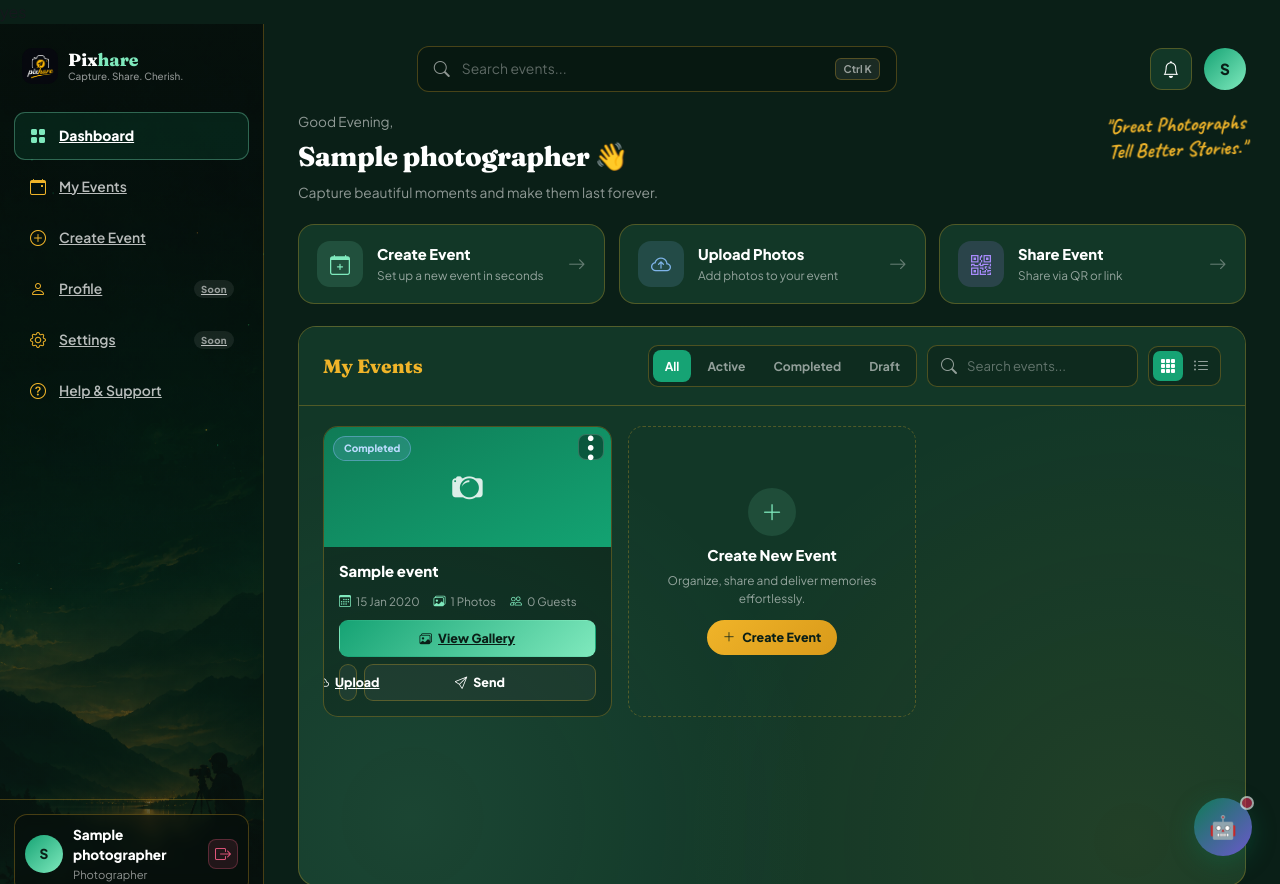
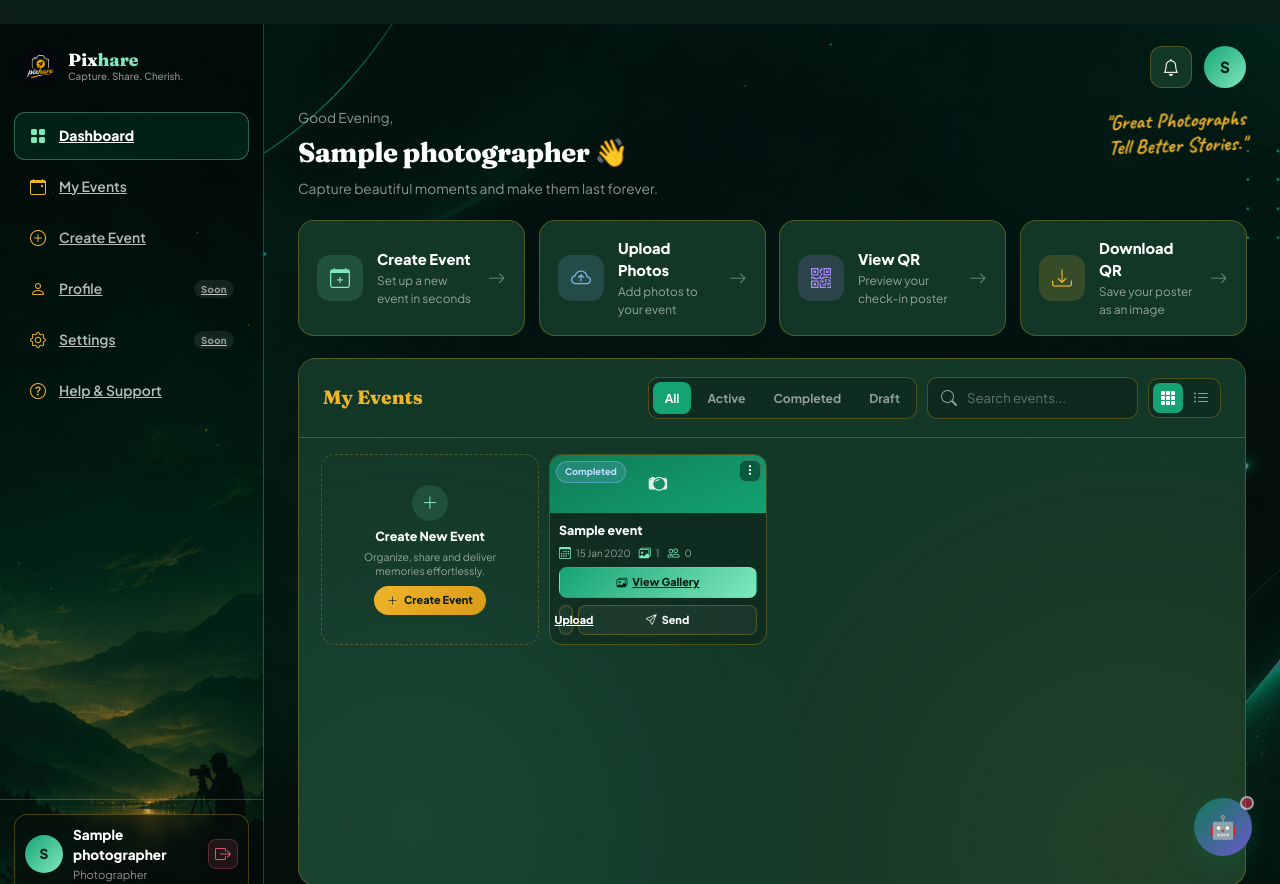
Before and after one commit to Sabtharishi1501/Pixhare, a Flask app: template templates/photographer_dashboard.html in a window 1280 px wide. Run offline with Flask 3, Linux system fonts and the light colour scheme; tables that the repository leaves empty hold one stand-in row (values such as "Sample post"); the template is opened without the code that fills it: values that come from a table or form of the project are taken from there, most other values are stand-ins (such as "Sample title", 1, 10 or a date in 2020).

Commit message:
updated UI

```diff
--- a/templates/photographer_dashboard.html
+++ b/templates/photographer_dashboard.html
@@ -20,11 +20,11 @@
 }
 
 * { box-sizing: border-box; }
-html, body { height: 100%; margin: 0; overflow: hidden; }
-body { background: var(--dsh-dark) !important; }
+html, body { height: 100%; margin: 0; padding: 0; overflow: hidden; background: var(--dsh-dark) !important; }
+.ps-page { background: var(--dsh-dark) !important; min-height: 0 !important; height: 100%; margin: 0 !important; padding: 0 !important; }
 
 .dsh-shell {
-  display: flex; height: 100vh; background: var(--dsh-dark);
+  display: flex; height: 100%; background: var(--dsh-dark);
   font-family: 'Plus Jakarta Sans', sans-serif; color: #fff; overflow: hidden;
 }
 
@@ -33,8 +33,8 @@ body { background: var(--dsh-dark) !important; }
 ═══════════════════════════════════ */
 .dsh-side {
   width: 264px; flex-shrink: 0;
-  background: linear-gradient(180deg, rgba(10,20,16,0.55) 0%, rgba(10,20,16,0.35) 45%, rgba(10,20,16,0.72) 100%),
-              url('{{ url_for("static", filename="images/dashboard-sidebar-bg.jpg") }}') center top / cover no-repeat;
+  background: linear-gradient(180deg, rgba(10,20,16,0.2) 0%, rgba(10,20,16,0.08) 45%, rgba(10,20,16,0.3) 100%),
+              url('{{ url_for("static", filename="images/dashboard-sidebar-bg.jpg") }}') center bottom / cover no-repeat;
   border-right: 1px solid var(--dsh-line);
   display: flex; flex-direction: column;
   position: sticky; top: 0; height: 100vh;
@@ -90,20 +90,14 @@ body { background: var(--dsh-dark) !important; }
 /* ═══════════════════════════════════
    MAIN
 ═══════════════════════════════════ */
-.dsh-main { flex: 1; min-width: 0; height: 100vh; padding: 22px 34px; display: flex; flex-direction: column; overflow: hidden; }
+.dsh-main {
+  flex: 1; min-width: 0; height: 100vh; padding: 22px 34px; display: flex; flex-direction: column; overflow: hidden;
+  background: linear-gradient(180deg, rgba(6,14,11,0.4) 0%, rgba(6,14,11,0.65) 100%),
+              url('{{ url_for("static", filename="images/photo_dash.png") }}') center / cover no-repeat;
+}
 
 /* topbar: search + bell + avatar */
 .dsh-topbar2 { display: flex; align-items: center; gap: 16px; flex-shrink: 0; margin-bottom: 20px; }
-.dsh-search-global {
-  flex: 1; max-width: 480px; margin: 0 auto; display: flex; align-items: center; gap: 10px;
-  background: rgba(0,0,0,0.22); border: 1px solid var(--dsh-line); border-radius: 12px; padding: 10px 16px;
-  transition: box-shadow .2s ease, border-color .2s ease;
-}
-.dsh-search-global:focus-within { border-color: var(--dsh-mint); box-shadow: 0 0 0 3px rgba(127,233,189,0.12); }
-.dsh-search-global i { color: var(--dsh-ink3); }
-.dsh-search-global input { flex: 1; background: none; border: none; outline: none; color: #fff; font-size: 0.87rem; }
-.dsh-search-global input::placeholder { color: var(--dsh-ink4); }
-.dsh-kbd { font-size: 0.66rem; font-weight: 700; color: var(--dsh-ink3); background: rgba(255,255,255,0.08); padding: 2px 7px; border-radius: 6px; border: 1px solid var(--dsh-line); white-space: nowrap; }
 .dsh-topbar-icons { display: flex; align-items: center; gap: 12px; margin-left: auto; }
 .dsh-icon-btn {
   width: 42px; height: 42px; border-radius: 12px; background: var(--dsh-panel);
@@ -125,7 +119,7 @@ body { background: var(--dsh-dark) !important; }
 .dsh-greeting-quote { font-family: 'Caveat', cursive; font-weight: 700; font-size: 1.3rem; color: var(--dsh-amber); text-align: right; line-height: 1.2; transform: rotate(-2deg); }
 
 /* quick action cards */
-.dsh-quick-grid { display: grid; grid-template-columns: repeat(3, 1fr); gap: 14px; margin-bottom: 22px; flex-shrink: 0; }
+.dsh-quick-grid { display: grid; grid-template-columns: repeat(4, 1fr); gap: 14px; margin-bottom: 22px; flex-shrink: 0; }
 .dsh-quick-card {
   display: flex; align-items: center; gap: 14px; background: var(--dsh-panel); border: 1px solid var(--dsh-line);
   border-radius: 16px; padding: 16px 18px; cursor: pointer; text-align: left; width: 100%;
@@ -136,6 +130,7 @@ body { background: var(--dsh-dark) !important; }
 .qc-green .dsh-quick-ic  { background: rgba(127,233,189,0.14); color: var(--dsh-mint); }
 .qc-blue .dsh-quick-ic   { background: rgba(127,180,233,0.16); color: #7fb4e9; }
 .qc-purple .dsh-quick-ic { background: rgba(167,139,250,0.16); color: #a78bfa; }
+.qc-amber .dsh-quick-ic  { background: rgba(240,180,41,0.16); color: var(--dsh-amber); }
 .dsh-quick-title { font-weight: 800; font-size: 0.92rem; color: #fff; margin-bottom: 2px; }
 .dsh-quick-sub { font-size: 0.74rem; color: var(--dsh-ink3); }
 .dsh-quick-arrow { margin-left: auto; color: var(--dsh-ink4); font-size: 1.1rem; flex-shrink: 0; }
@@ -173,62 +168,62 @@ body { background: var(--dsh-dark) !important; }
 .dsh-view-btn.active { background: var(--dsh-forest); color: #fff; }
 
 /* ── grid view ── */
-.dsh-cards-scroll { flex: 1; min-height: 0; overflow-y: auto; padding: 20px 24px; position: relative; }
-.dsh-cards-grid { display: grid; grid-template-columns: repeat(auto-fill, minmax(280px, 1fr)); gap: 16px; }
-.dsh-event-card { background: rgba(0,0,0,0.2); border: 1px solid var(--dsh-line); border-radius: 15px; overflow: hidden; display: flex; flex-direction: column; transition: transform .18s ease, box-shadow .2s ease; }
+.dsh-cards-scroll { flex: 1; min-height: 0; overflow-y: auto; padding: 16px 22px; position: relative; }
+.dsh-cards-grid { display: grid; grid-template-columns: repeat(auto-fill, minmax(180px, 1fr)); gap: 10px; }
+.dsh-event-card { background: rgba(0,0,0,0.2); border: 1px solid var(--dsh-line); border-radius: 13px; overflow: hidden; display: flex; flex-direction: column; transition: transform .18s ease, box-shadow .2s ease; }
 .dsh-event-card:hover { transform: translateY(-3px); box-shadow: 0 14px 30px rgba(0,0,0,0.3); }
 .dsh-event-card.dsh-hidden-card { display: none; }
-.dsh-event-thumb { position: relative; height: 120px; display: flex; align-items: center; justify-content: center; font-size: 1.9rem; color: rgba(255,255,255,0.85); flex-shrink: 0; }
+.dsh-event-thumb { position: relative; height: 58px; display: flex; align-items: center; justify-content: center; font-size: 1.15rem; color: rgba(255,255,255,0.85); flex-shrink: 0; }
 .dsh-event-thumb.grad-0 { background: linear-gradient(155deg,#0f7b56,#13a372); }
 .dsh-event-thumb.grad-1 { background: linear-gradient(155deg,#5240a8,#6b58cc); }
 .dsh-event-thumb.grad-2 { background: linear-gradient(155deg,#c8600a,#e0920a); }
 .dsh-event-thumb.grad-3 { background: linear-gradient(155deg,#274a70,#3a6ea5); }
-.dsh-ev-badge2 { position: absolute; top: 9px; left: 9px; font-size: 0.63rem; font-weight: 800; padding: 4px 10px; border-radius: 50px; border: 1px solid; backdrop-filter: blur(4px); display: inline-flex; align-items: center; gap: 5px; }
+.dsh-ev-badge2 { position: absolute; top: 6px; left: 6px; font-size: 0.58rem; font-weight: 800; padding: 3px 8px; border-radius: 50px; border: 1px solid; backdrop-filter: blur(4px); display: inline-flex; align-items: center; gap: 4px; }
 .dsh-ev-badge2.active    { background: rgba(127,233,189,0.18); border-color: rgba(127,233,189,0.5); color: var(--dsh-mint); }
 .dsh-ev-badge2.completed { background: rgba(127,180,233,0.18); border-color: rgba(127,180,233,0.5); color: #bcdcff; }
 .dsh-ev-badge2.draft     { background: rgba(240,180,41,0.2);  border-color: rgba(240,180,41,0.5);  color: var(--dsh-amber); }
 .dsh-ev-badge2.active::before { content: ''; width: 5px; height: 5px; border-radius: 50%; background: var(--dsh-mint); animation: dshLivePulse 1.8s ease-out infinite; }
 
-.dsh-ev-menu-btn { position: absolute; top: 7px; right: 7px; width: 26px; height: 26px; border-radius: 8px; background: rgba(0,0,0,0.4); border: 1px solid rgba(255,255,255,0.18); color: #fff; display: flex; align-items: center; justify-content: center; cursor: pointer; }
+.dsh-ev-menu-btn { position: absolute; top: 5px; right: 5px; width: 22px; height: 22px; border-radius: 7px; background: rgba(0,0,0,0.4); border: 1px solid rgba(255,255,255,0.18); color: #fff; display: flex; align-items: center; justify-content: center; cursor: pointer; font-size: 0.75rem; }
 .dsh-ev-menu-btn:hover { background: rgba(0,0,0,0.6); }
-.dsh-ev-menu { position: absolute; top: 37px; right: 7px; background: var(--dsh-panel2); border: 1px solid var(--dsh-line); border-radius: 10px; padding: 5px; display: none; z-index: 6; min-width: 150px; box-shadow: 0 12px 26px rgba(0,0,0,0.4); }
+.dsh-ev-menu { position: absolute; top: 30px; right: 5px; background: var(--dsh-panel2); border: 1px solid var(--dsh-line); border-radius: 10px; padding: 5px; display: none; z-index: 6; min-width: 150px; box-shadow: 0 12px 26px rgba(0,0,0,0.4); }
 .dsh-ev-menu.open { display: block; }
 .dsh-ev-menu-item { width: 100%; display: flex; align-items: center; gap: 8px; background: none; border: none; color: var(--dsh-rose); font-size: 0.81rem; font-weight: 700; padding: 8px 9px; border-radius: 7px; cursor: pointer; text-align: left; }
 .dsh-ev-menu-item:hover { background: rgba(224,86,122,0.14); }
 
-.dsh-event-body { padding: 13px 15px 15px; display: flex; flex-direction: column; gap: 10px; flex: 1; }
-.dsh-event-name { font-weight: 800; font-size: 0.93rem; color: #fff; }
-.dsh-event-meta { display: flex; flex-wrap: wrap; gap: 7px 14px; font-size: 0.72rem; color: var(--dsh-ink3); }
+.dsh-event-body { padding: 8px 9px 9px; display: flex; flex-direction: column; gap: 5px; flex: 1; }
+.dsh-event-name { font-weight: 800; font-size: 0.78rem; color: #fff; white-space: nowrap; overflow: hidden; text-overflow: ellipsis; }
+.dsh-event-meta { display: flex; flex-wrap: wrap; gap: 4px 8px; font-size: 0.62rem; color: var(--dsh-ink3); }
 .dsh-event-meta span { display: flex; align-items: center; gap: 5px; }
 .dsh-event-meta i { color: var(--dsh-mint); font-size: 0.75rem; }
 
 .dsh-card-actions { display: flex; flex-direction: column; gap: 7px; margin-top: auto; }
 .dsh-card-btn {
-  display: flex; align-items: center; justify-content: center; gap: 6px; font-size: 0.78rem; font-weight: 800;
-  padding: 8px; border-radius: 9px; cursor: pointer; border: 1px solid transparent;
-  transition: transform .15s ease, background .16s ease; width: 100%; font-family: inherit;
+  display: flex; align-items: center; justify-content: center; gap: 5px; font-size: 0.68rem; font-weight: 800;
+  padding: 6px; border-radius: 8px; cursor: pointer; border: 1px solid transparent;
+  transition: transform .15s ease, background .16s ease; width: 100%; font-family: inherit; white-space: nowrap;
 }
 .dsh-card-btn.primary { background: linear-gradient(135deg, var(--dsh-forest), var(--dsh-mint)); color: var(--dsh-dark); }
 .dsh-card-btn.outline { background: rgba(255,255,255,0.05); border-color: var(--dsh-line); color: #fff; }
 .dsh-card-btn:hover { transform: translateY(-2px); }
 .dsh-card-btn:active { transform: translateY(0) scale(0.97); }
-.dsh-card-row2 { display: flex; gap: 7px; }
+.dsh-card-row2 { display: flex; gap: 5px; }
 .dsh-card-row2 > * { flex: 1; min-width: 0; }
 form.dsh-card-form { display: contents; }
 
 .dsh-create-card {
-  border: 1.5px dashed var(--dsh-line); border-radius: 15px; display: flex; flex-direction: column;
-  align-items: center; justify-content: center; text-align: center; padding: 26px 18px; cursor: pointer; gap: 6px;
-  transition: background .18s ease, border-color .18s ease; min-height: 220px; background: none; width: 100%; font-family: inherit; color: inherit;
+  border: 1.5px dashed var(--dsh-line); border-radius: 14px; display: flex; flex-direction: column;
+  align-items: center; justify-content: center; text-align: center; padding: 16px 12px; cursor: pointer; gap: 5px;
+  transition: background .18s ease, border-color .18s ease; min-height: auto; background: none; width: 100%; font-family: inherit; color: inherit;
 }
 .dsh-create-card:hover { background: rgba(255,255,255,0.03); border-color: var(--dsh-mint); }
-.dsh-create-icon { width: 48px; height: 48px; border-radius: 50%; background: rgba(127,233,189,0.12); color: var(--dsh-mint); display: flex; align-items: center; justify-content: center; font-size: 1.35rem; margin-bottom: 2px; }
-.dsh-create-title { font-weight: 800; color: #fff; font-size: 0.92rem; }
-.dsh-create-sub { font-size: 0.74rem; color: var(--dsh-ink3); max-width: 210px; }
+.dsh-create-icon { width: 36px; height: 36px; border-radius: 50%; background: rgba(127,233,189,0.12); color: var(--dsh-mint); display: flex; align-items: center; justify-content: center; font-size: 1.05rem; margin-bottom: 1px; }
+.dsh-create-title { font-weight: 800; color: #fff; font-size: 0.78rem; }
+.dsh-create-sub { font-size: 0.65rem; color: var(--dsh-ink3); max-width: 170px; line-height: 1.3; }
 .btn-create-mini {
-  display: inline-flex; align-items: center; gap: 7px; margin-top: 6px;
+  display: inline-flex; align-items: center; gap: 6px; margin-top: 4px;
   background: linear-gradient(135deg, var(--dsh-amber), #d99a1a); color: var(--dsh-dark);
-  font-weight: 800; font-size: 0.78rem; padding: 8px 16px; border-radius: 50px; border: none; cursor: pointer;
+  font-weight: 800; font-size: 0.68rem; padding: 6px 13px; border-radius: 50px; border: none; cursor: pointer;
 }
 
 /* ── list view (reuses table styling) ── */
@@ -321,8 +316,7 @@ canvas#posterCanvas { display: block; width: 100%; height: auto; }
 }
 
 @media (max-width: 1080px) {
-  .dsh-quick-grid { grid-template-columns: 1fr; }
-  .dsh-search-global { max-width: none; }
+  .dsh-quick-grid { grid-template-columns: repeat(2, 1fr); }
 }
 @media (max-width: 900px) {
   html, body { overflow: auto; }
@@ -366,12 +360,13 @@ canvas#posterCanvas { display: block; width: 100%; height: auto; }
 .dsh-quick-card:nth-child(3) { animation-delay: .22s; }
 .dsh-panel-card { animation: dshFadeUp .55s ease .28s both; }
 .dsh-event-card, .dsh-table tbody tr { animation: dshFadeUp .4s ease both; }
-.dsh-event-card:nth-child(1), .dsh-table tbody tr:nth-child(1) { animation-delay: .32s; }
-.dsh-event-card:nth-child(2), .dsh-table tbody tr:nth-child(2) { animation-delay: .36s; }
-.dsh-event-card:nth-child(3), .dsh-table tbody tr:nth-child(3) { animation-delay: .40s; }
-.dsh-event-card:nth-child(4), .dsh-table tbody tr:nth-child(4) { animation-delay: .44s; }
-.dsh-event-card:nth-child(5), .dsh-table tbody tr:nth-child(5) { animation-delay: .48s; }
-.dsh-event-card:nth-child(6) { animation-delay: .52s; }
+.dsh-create-card { animation: dshPop .4s ease .28s both; }
+.dsh-event-card:nth-child(2), .dsh-table tbody tr:nth-child(1) { animation-delay: .32s; }
+.dsh-event-card:nth-child(3), .dsh-table tbody tr:nth-child(2) { animation-delay: .36s; }
+.dsh-event-card:nth-child(4), .dsh-table tbody tr:nth-child(3) { animation-delay: .40s; }
+.dsh-event-card:nth-child(5), .dsh-table tbody tr:nth-child(4) { animation-delay: .44s; }
+.dsh-event-card:nth-child(6), .dsh-table tbody tr:nth-child(5) { animation-delay: .48s; }
+.dsh-event-card:nth-child(7) { animation-delay: .52s; }
 
 .btn-create-event, .btn-create-mini { position: relative; overflow: hidden; }
 .btn-create-event::after, .btn-create-mini::after {
@@ -382,7 +377,7 @@ canvas#posterCanvas { display: block; width: 100%; height: auto; }
 
 @media (prefers-reduced-motion: reduce) {
   .dsh-brand, .dsh-nav > *, .dsh-profile-card, .dsh-greeting-hi, .dsh-greeting-name, .dsh-greeting-sub,
-  .dsh-quick-card, .dsh-panel-card, .dsh-event-card, .dsh-table tbody tr, .dsh-flash {
+  .dsh-quick-card, .dsh-panel-card, .dsh-event-card, .dsh-create-card, .dsh-table tbody tr, .dsh-flash {
     animation: none !important; opacity: 1 !important; transform: none !important;
   }
   .dsh-table-watermark, .dsh-ev-badge2.active::before, .btn-create-event::after, .btn-create-mini::after {
@@ -455,13 +450,8 @@ canvas#posterCanvas { display: block; width: 100%; height: auto; }
       {% endif %}
     {% endwith %}
 
-    <!-- Topbar: global search + bell + avatar -->
+    <!-- Topbar: bell + avatar -->
     <div class="dsh-topbar2">
-      <div class="dsh-search-global">
-        <i class="bi bi-search"></i>
-        <input type="text" id="globalSearch" placeholder="Search events...">
-        <span class="dsh-kbd">Ctrl K</span>
-      </div>
       <div class="dsh-topbar-icons">
         <button class="dsh-icon-btn" title="Notifications" onclick="alert('No new notifications yet.')">
           <i class="bi bi-bell"></i>
@@ -499,11 +489,19 @@ canvas#posterCanvas { display: block; width: 100%; height: auto; }
         <i class="bi bi-arrow-right dsh-quick-arrow"></i>
       </button>
       {% if photographer and qr_data_uri %}
-      <button class="dsh-quick-card qc-purple" onclick="openQrModal(this)" data-qr-src="{{ qr_data_uri }}" data-qr-name="{{ photographer.studio_name }}">
+      <button class="dsh-quick-card qc-purple" onclick="openQrModal(this, false)" data-qr-src="{{ qr_data_uri }}" data-qr-name="{{ photographer.studio_name }}">
         <div class="dsh-quick-ic"><i class="bi bi-qr-code"></i></div>
         <div>
-          <div class="dsh-quick-title">Share Event</div>
-          <div class="dsh-quick-sub">Share via QR or link</div>
+          <div class="dsh-quick-title">View QR</div>
+          <div class="dsh-quick-sub">Preview your check-in poster</div>
+        </div>
+        <i class="bi bi-arrow-right dsh-quick-arrow"></i>
+      </button>
+      <button class="dsh-quick-card qc-amber" onclick="openQrModal(this, true)" data-qr-src="{{ qr_data_uri }}" data-qr-name="{{ photographer.studio_name }}">
+        <div class="dsh-quick-ic"><i class="bi bi-download"></i></div>
+        <div>
+          <div class="dsh-quick-title">Download QR</div>
+          <div class="dsh-quick-sub">Save your poster as an image</div>
         </div>
         <i class="bi bi-arrow-right dsh-quick-arrow"></i>
       </button>
@@ -536,7 +534,15 @@ canvas#posterCanvas { display: block; width: 100%; height: auto; }
 
       <!-- GRID VIEW -->
       <div class="dsh-cards-scroll" id="gridView">
+        {% set type_icons = {'wedding':'bi-gem','corporate':'bi-briefcase-fill','birthday':'bi-cake2-fill','conference':'bi-mic-fill','festival':'bi-stars','sports':'bi-trophy-fill','college':'bi-mortarboard-fill','cultural':'bi-music-note-beamed','portrait':'bi-person-badge'} %}
         <div class="dsh-cards-grid">
+          <button class="dsh-create-card" onclick="openCreateModal()">
+            <div class="dsh-create-icon"><i class="bi bi-plus-lg"></i></div>
+            <div class="dsh-create-title">Create New Event</div>
+            <div class="dsh-create-sub">Organize, share and deliver memories effortlessly.</div>
+            <span class="btn-create-mini"><i class="bi bi-plus-lg"></i> Create Event</span>
+          </button>
+
           {% for event in events %}
           {% set is_upcoming = event.date >= today %}
           {% set status = 'completed' if not is_upcoming else ('active' if (event.photo_count or 0) > 0 else 'draft') %}
@@ -549,14 +555,14 @@ canvas#posterCanvas { display: block; width: 100%; height: auto; }
                   <button type="submit" class="dsh-ev-menu-item"><i class="bi bi-trash3"></i> Delete Event</button>
                 </form>
               </div>
-              <i class="bi bi-camera2"></i>
+              <i class="bi {{ type_icons.get(event.event_type, 'bi-camera2') }}"></i>
             </div>
             <div class="dsh-event-body">
               <div class="dsh-event-name">{{ event.name }}</div>
               <div class="dsh-event-meta">
                 <span><i class="bi bi-calendar3"></i> {{ event.date | prettydate }}</span>
-                <span><i class="bi bi-images"></i> {{ event.photo_count or 0 }} Photos</span>
-                <span><i class="bi bi-people"></i> {{ event_stats[event.name].guests if event.name in event_stats else 0 }} Guests</span>
+                <span><i class="bi bi-images"></i> {{ event.photo_count or 0 }}</span>
+                <span><i class="bi bi-people"></i> {{ event_stats[event.name].guests if event.name in event_stats else 0 }}</span>
               </div>
               <div class="dsh-card-actions">
                 <a href="{{ url_for('view_event_photos', event_name=event.name) }}" class="dsh-card-btn primary"><i class="bi bi-images"></i> View Gallery</a>
@@ -570,13 +576,6 @@ canvas#posterCanvas { display: block; width: 100%; height: auto; }
             </div>
           </div>
           {% endfor %}
-
-          <button class="dsh-create-card" onclick="openCreateModal()">
-            <div class="dsh-create-icon"><i class="bi bi-plus-lg"></i></div>
-            <div class="dsh-create-title">Create New Event</div>
-            <div class="dsh-create-sub">Organize, share and deliver memories effortlessly.</div>
-            <span class="btn-create-mini"><i class="bi bi-plus-lg"></i> Create Event</span>
-          </button>
         </div>
       </div>
 
@@ -600,7 +599,7 @@ canvas#posterCanvas { display: block; width: 100%; height: auto; }
             <tr data-status="{{ status }}" data-name="{{ event.name | lower }}{{ (' ' ~ event.venue) | lower if event.venue else '' }}">
               <td>
                 <div class="dsh-ev-cell">
-                  <div class="dsh-ev-thumb-sm grad-{{ loop.index0 % 4 }}"><i class="bi bi-camera2"></i></div>
+                  <div class="dsh-ev-thumb-sm grad-{{ loop.index0 % 4 }}"><i class="bi {{ type_icons.get(event.event_type, 'bi-camera2') }}"></i></div>
                   <div>
                     <div class="dsh-ev-name-sm">{{ event.name }}</div>
                     {% if event.event_time %}<div class="dsh-ev-sub-sm"><i class="bi bi-clock"></i> {{ event.event_time }}</div>{% endif %}
@@ -657,6 +656,20 @@ canvas#posterCanvas { display: block; width: 100%; height: auto; }
     <form method="POST" action="{{ url_for('create_event') }}">
       <label class="dsh-f-label">Event Name</label>
       <input type="text" name="event_name" class="dsh-f-input" placeholder="e.g., Sarah &amp; John Wedding" required>
+      <label class="dsh-f-label">Event Type</label>
+      <select name="event_type" class="dsh-f-input" required>
+        <option value="" disabled selected>Select event type</option>
+        <option value="wedding">💍 Wedding</option>
+        <option value="corporate">💼 Corporate Event</option>
+        <option value="birthday">🎂 Birthday</option>
+        <option value="conference">🎤 Conference</option>
+        <option value="festival">🎉 Festival</option>
+        <option value="sports">🏆 Sports Event</option>
+        <option value="college">🎓 College Event</option>
+        <option value="cultural">🎭 Cultural Event</option>
+        <option value="portrait">📷 Portrait Shoot</option>
+        <option value="other">✨ Other</option>
+      </select>
       <label class="dsh-f-label">Event Date</label>
       <input type="date" name="event_date" class="dsh-f-input" required>
       <label class="dsh-f-label">Venue</label>
@@ -726,7 +739,6 @@ canvas#posterCanvas { display: block; width: 100%; height: auto; }
   /* ── Search + status filter (drives both grid cards and list rows) ── */
   var cards = Array.prototype.slice.call(document.querySelectorAll('.dsh-event-card'));
   var rows  = Array.prototype.slice.call(document.querySelectorAll('.dsh-table tbody tr'));
-  var globalSearch = document.getElementById('globalSearch');
   var panelSearch  = document.getElementById('panelSearch');
   var currentStatus = 'all';
 
@@ -740,14 +752,7 @@ canvas#posterCanvas { display: block; width: 100%; height: auto; }
       });
     });
   }
-  function syncSearch(source, other) {
-    source.addEventListener('input', function () {
-      if (other) other.value = source.value;
-      applyFilters();
-    });
-  }
-  if (globalSearch) syncSearch(globalSearch, panelSearch);
-  if (panelSearch) syncSearch(panelSearch, globalSearch);
+  if (panelSearch) panelSearch.addEventListener('input', applyFilters);
 
   document.querySelectorAll('.dsh-filter-pill').forEach(function (pill) {
     pill.addEventListener('click', function () {
@@ -756,14 +761,6 @@ canvas#posterCanvas { display: block; width: 100%; height: auto; }
       currentStatus = pill.getAttribute('data-filter');
       applyFilters();
     });
-  });
-
-  /* Ctrl+K focuses the global search */
-  document.addEventListener('keydown', function (e) {
-    if ((e.ctrlKey || e.metaKey) && e.key.toLowerCase() === 'k') {
-      e.preventDefault();
-      if (globalSearch) globalSearch.focus();
-    }
   });
 
   /* ── Grid / List view toggle (persisted) ── */
@@ -815,11 +812,11 @@ canvas#posterCanvas { display: block; width: 100%; height: auto; }
   };
 
   /* ── QR modal + poster generator ── */
-  window.openQrModal = function (btn) {
+  window.openQrModal = function (btn, autoDownload) {
     var src = btn.getAttribute('data-qr-src');
     var eventName = btn.getAttribute('data-qr-name');
     document.getElementById('qrModal').classList.add('open');
-    renderPoster(src, eventName);
+    renderPoster(src, eventName, !!autoDownload);
   };
   window.closeQrModal = function (e) {
     if (e.target === document.getElementById('qrModal')) { document.getElementById('qrModal').classList.remove('open'); }
@@ -832,7 +829,7 @@ canvas#posterCanvas { display: block; width: 100%; height: auto; }
     }
   });
 
-  function renderPoster(qrSrc, studioName) {
+  function renderPoster(qrSrc, studioName, autoDownload) {
     var canvas = document.getElementById('posterCanvas');
     var ctx = canvas.getContext('2d');
     var W = 600, H = 780;
@@ -913,6 +910,7 @@ canvas#posterCanvas { display: block; width: 100%; height: auto; }
           link.href = canvas.toDataURL('image/png');
           link.click();
         };
+        if (autoDownload) { dlBtn.click(); }
       };
       qrImg.onerror = function () {
         ctx.font = 'bold 16px sans-serif'; ctx.fillStyle = '#f87171';
```
Also changed, not shown: static/images/photo_dash.png (added).
